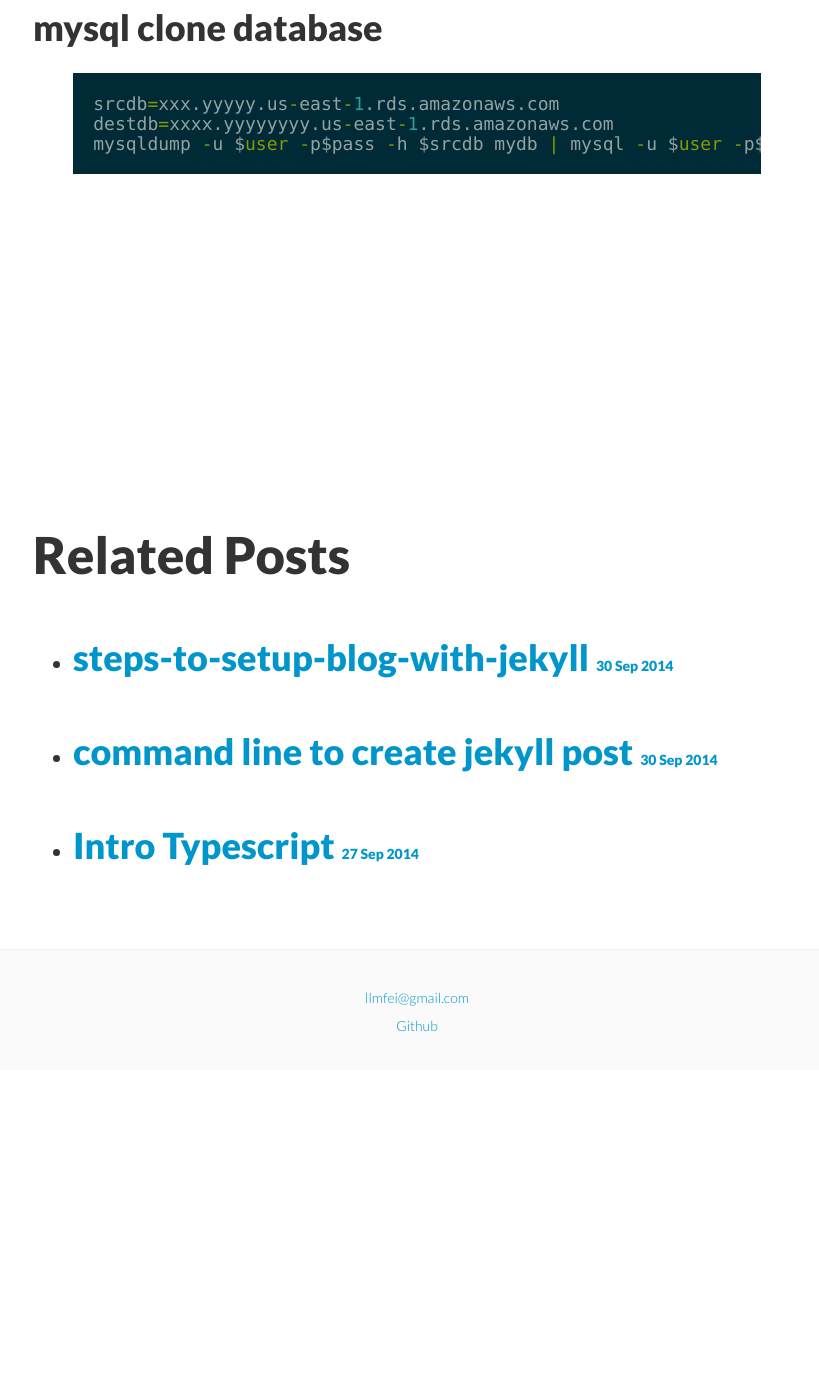
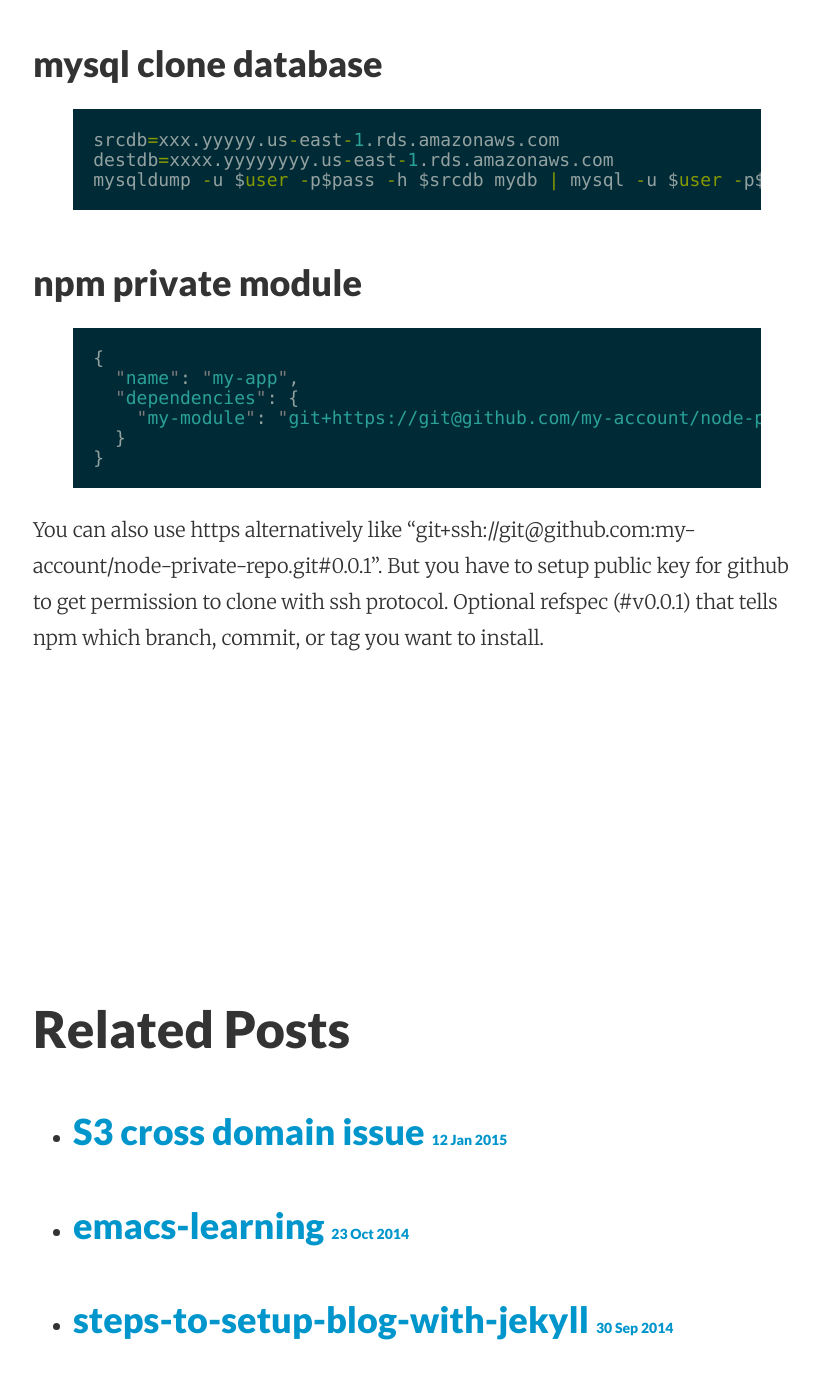
Before and after one commit to flyingsky/flyingsky.github.io, a Jekyll site: the page built from _posts/2014-10-01-gist.md, in a window 1280 px wide and 1400 px high, scrolled down 916 px. Shown: the top 1379 px of the window, without its empty margins (223-1042 px from the left). Built offline with Jekyll 4.4.1, drawn with Linux system fonts in a browser that asks for light colours; before the commit the page ends 1986 px from its top, so only the background shows below that; some of the changed text lies outside the part shown.

Commit message:
add post: s3 domain issue

```diff
--- a/_posts/2014-10-01-gist.md
+++ b/_posts/2014-10-01-gist.md
@@ -6,6 +6,7 @@ title: gist
 
 1. lazy git
 2. mysql clone database
+3. how to npm private module
 
 ### lazy git
 
@@ -27,3 +28,16 @@ srcdb=xxx.yyyyy.us-east-1.rds.amazonaws.com
 destdb=xxxx.yyyyyyyy.us-east-1.rds.amazonaws.com
 mysqldump -u $user -p$pass -h $srcdb mydb | mysql -u $user -p$pass -h $destdb mydb
 {% endhighlight%}
+
+### npm private module
+
+{% highlight js %}
+{
+  "name": "my-app",
+  "dependencies": {
+    "my-module": "git+https://git@github.com/my-account/node-private-repo.git#0.0.1",
+  }
+}
+{% endhighlight %}
+
+You can also use https alternatively like "git+ssh://git@github.com:my-account/node-private-repo.git#0.0.1". But you have to setup public key for github to get permission to clone with ssh protocol. Optional refspec (#v0.0.1) that tells npm which branch, commit, or tag you want to install.
```
Also changed, not shown: _posts/2014-09-30-command-to-create-jekyll-post.md (+4 -0 lines), _posts/2014-10-23-emacs-learning.md (added, +29 -0 lines), _posts/2015-01-12-s3-domain-issue.md (added, +51 -0 lines), about.md (+3 -1 lines).
